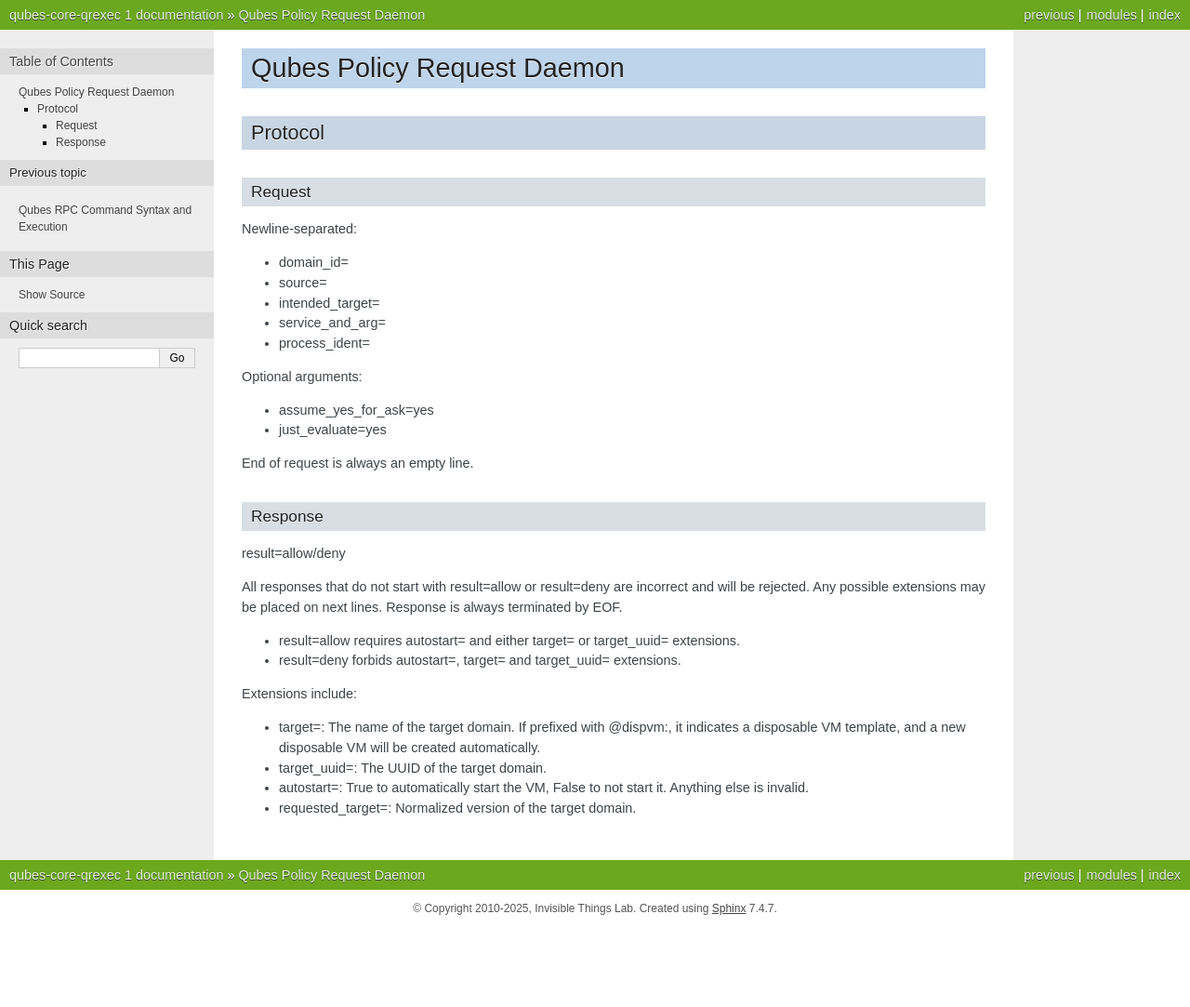
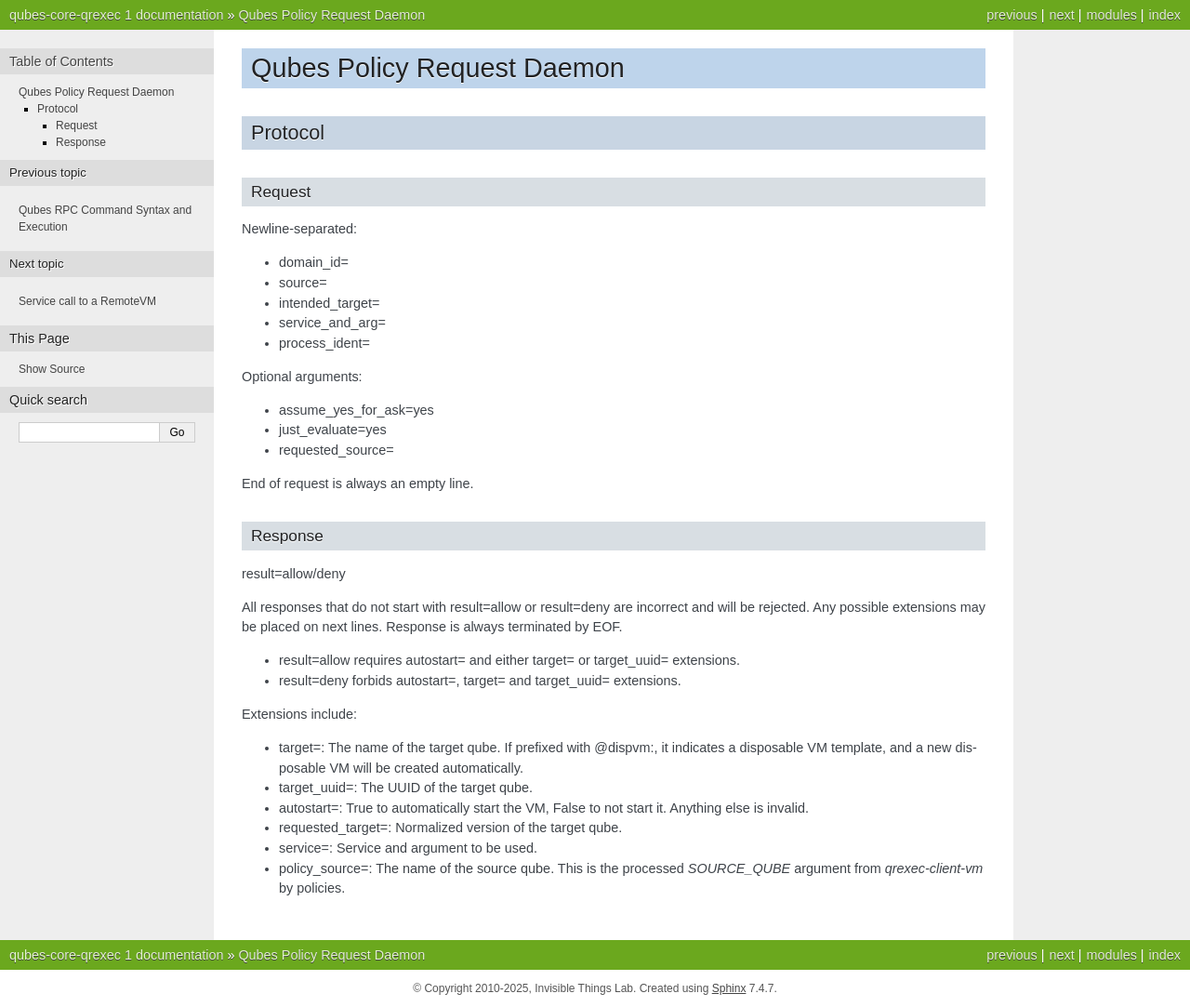
Before and after one commit to QubesOS/qubes-core-qrexec, a Sphinx documentation site: the page built from doc/qrexec-policy-daemon.rst, in a window 1280 px wide. Shown: the whole page at 93% size. Built offline with Sphinx 7.4.7, drawn with Linux system fonts in a browser that asks for light colours; pages that are not in the unit, such as notebooks, are missing from menus; before the commit the page ends 997 px from its top, so only the background shows below that.

Commit message:
Add documentation about using RemoteVM

```diff
--- a/doc/conf.py
+++ b/doc/conf.py
@@ -73,7 +73,7 @@
 #
 # This is also used if you do content translation via gettext catalogs.
 # Usually you set "language" from the command line for these cases.
-language = None
+language = "en"
 
 # List of patterns, relative to source directory, that match files and
 # directories to ignore when looking for source files.
--- a/doc/index.rst
+++ b/doc/index.rst
@@ -14,8 +14,7 @@
    qrexec-utils
    execution
    qrexec-policy-daemon
-   qubes-policy
-
+   qrexec-remotevm
 
 Indices and tables
 ==================
--- a/doc/qrexec-policy-daemon.rst
+++ b/doc/qrexec-policy-daemon.rst
@@ -19,6 +19,7 @@
 
 - assume_yes_for_ask=yes
 - just_evaluate=yes
+- requested_source=
 
 End of request is always an empty line.
 
@@ -36,7 +37,9 @@
 
 Extensions include:
 
-- target=: The name of the target domain. If prefixed with @dispvm:, it indicates a disposable VM template, and a new disposable VM will be created automatically.
-- target_uuid=: The UUID of the target domain.
+- target=: The name of the target qube. If prefixed with @dispvm:, it indicates a disposable VM template, and a new disposable VM will be created automatically.
+- target_uuid=: The UUID of the target qube.
 - autostart=: True to automatically start the VM, False to not start it. Anything else is invalid.
-- requested_target=: Normalized version of the target domain.
+- requested_target=: Normalized version of the target qube.
+- service=: Service and argument to be used.
+- policy_source=: The name of the source qube. This is the processed `SOURCE_QUBE` argument from `qrexec-client-vm` by policies.
```
Also changed, not shown: doc/qrexec-remotevm.rst (added, +106 -0 lines), doc/_static/general.png (added), doc/_static/particular.png (added), 2 other files.
